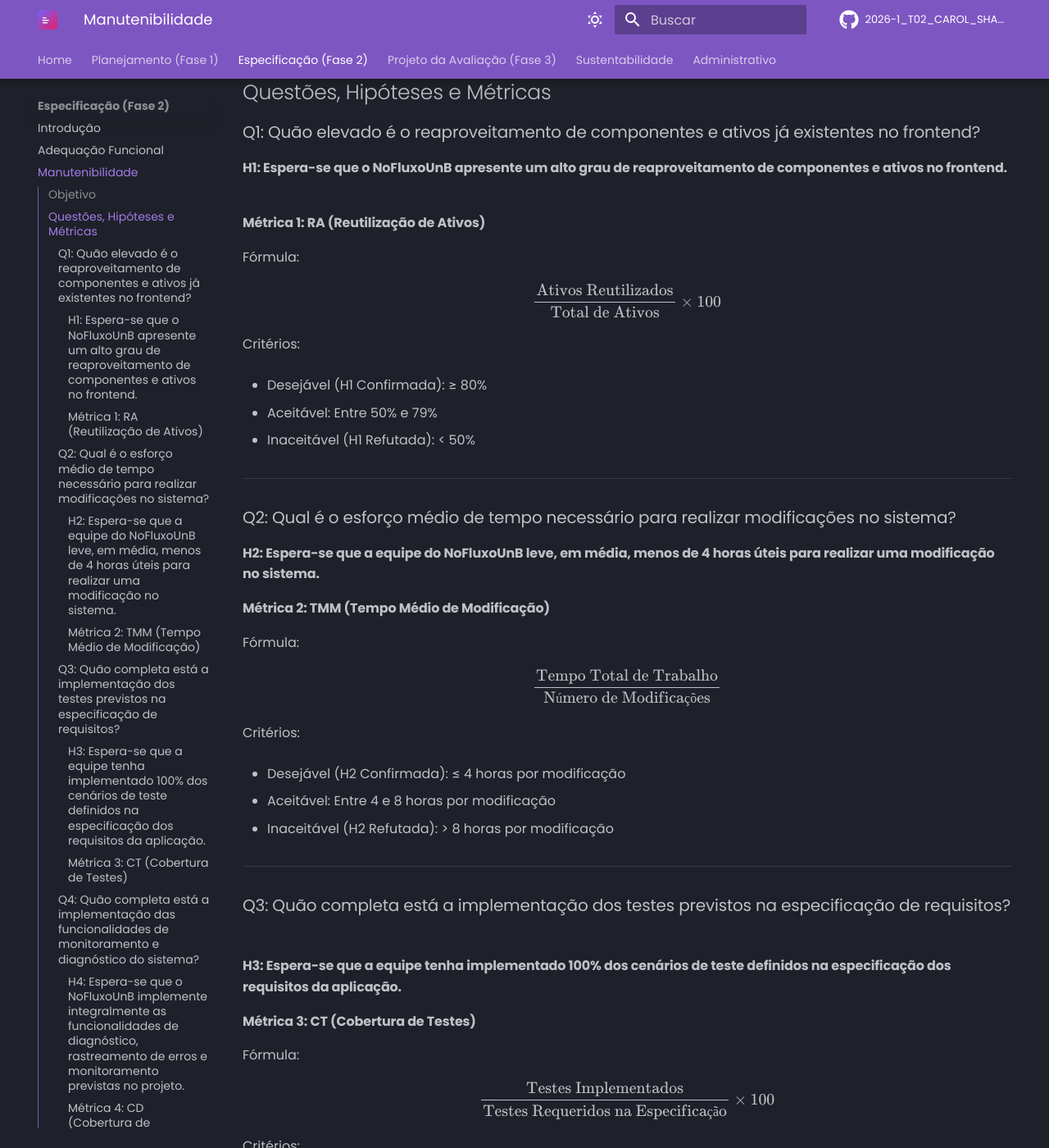
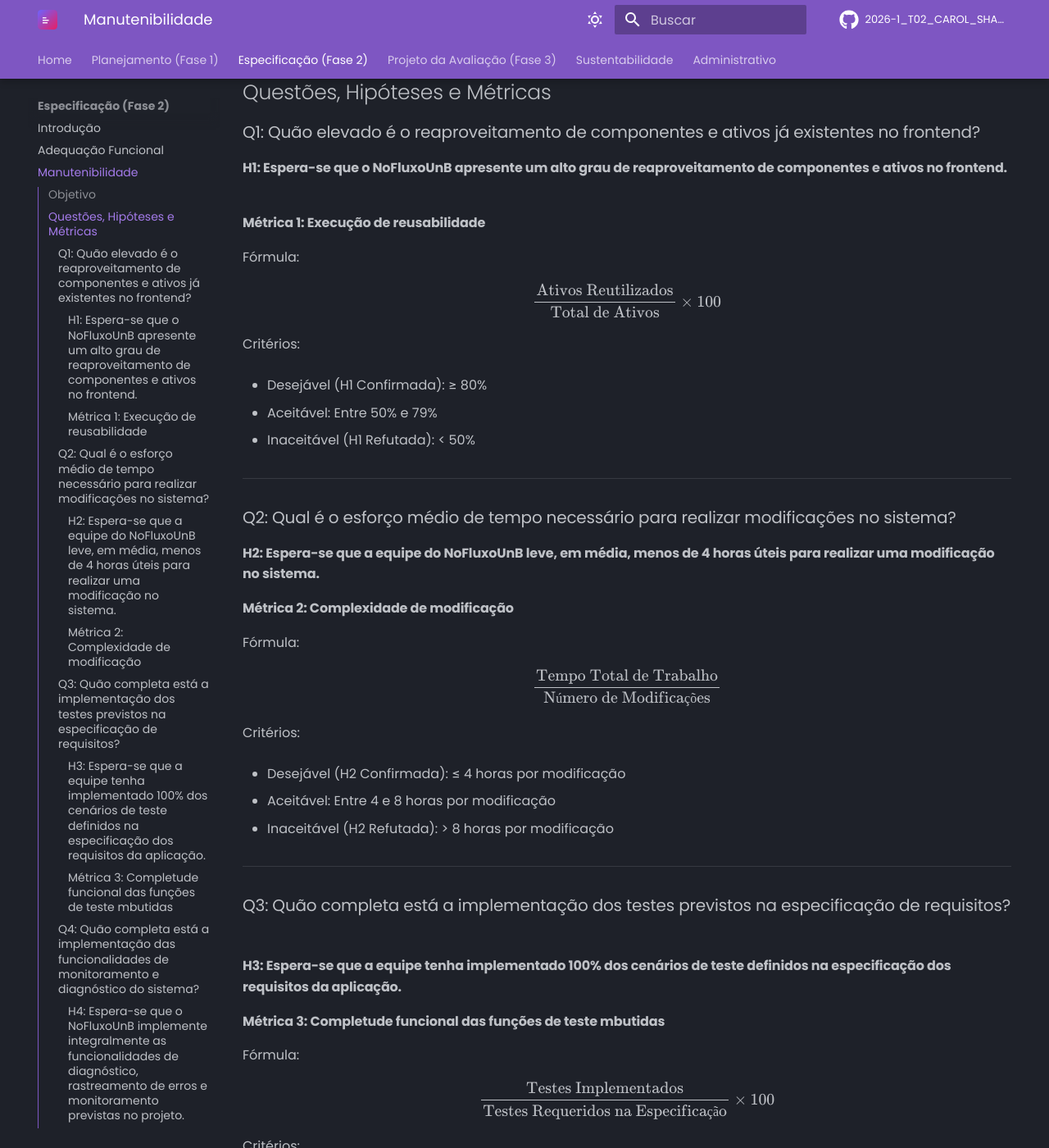
Before and after one commit to FCTE-Qualidade-de-Software-1/2026-1_T02_CAROL_SHAW, an MkDocs documentation site: the page built from docs/fase2/manutenibilidade.md, in a window 1280 px wide and 1400 px high, scrolled down 513 px. Shown: the whole window at 82% size. Built offline with MkDocs 1.6.1 and Material for MkDocs 9.7.7, drawn with Linux system fonts in a browser that asks for light colours; comment, search, counter and statistics services are not loaded; some of the changed text lies outside the part shown.

Commit message:
fix: metricas

```diff
--- a/docs/fase2/manutenibilidade.md
+++ b/docs/fase2/manutenibilidade.md
@@ -16,7 +16,7 @@
 
 #### H1: Espera-se que o NoFluxoUnB apresente um alto grau de reaproveitamento de componentes e ativos no frontend.
 
-#### Métrica 1: RA (Reutilização de Ativos)
+#### Métrica 1: Execução de reusabilidade
 Fórmula:
 $$
 \frac{\text{Ativos Reutilizados}}{\text{Total de Ativos}} \times 100
@@ -36,7 +36,7 @@
 
 #### H2: Espera-se que a equipe do NoFluxoUnB leve, em média, menos de 4 horas úteis para realizar uma modificação no sistema.
 
-#### Métrica 2: TMM (Tempo Médio de Modificação)
+#### Métrica 2: Complexidade de modificação
 Fórmula:
 $$
 \frac{\text{Tempo Total de Trabalho}}{\text{Número de Modificações}}
@@ -56,7 +56,7 @@
 
 #### H3: Espera-se que a equipe tenha implementado 100% dos cenários de teste definidos na especificação dos requisitos da aplicação.
 
-#### Métrica 3: CT (Cobertura de Testes)
+#### Métrica 3: Completude funcional das funções de teste mbutidas
 Fórmula:
 $$
 \frac{\text{Testes Implementados}}{\text{Testes Requeridos na Especificação}} \times 100
@@ -76,7 +76,7 @@
 
 #### H4: Espera-se que o NoFluxoUnB implemente integralmente as funcionalidades de diagnóstico, rastreamento de erros e monitoramento previstas no projeto.
 
-#### Métrica 4: CD (Cobertura de Diagnóstico)
+#### Métrica 4: Suficiência das funções de diagnóstico
 Fórmula:
 $$
 \frac{\text{Funções de Diagnóstico Implementadas}}{\text{Funções Exigidas na Especificação}} \times 100
```
Also changed, not shown: other parts of docs/fase2/manutenibilidade.md (+1 -1 lines).
